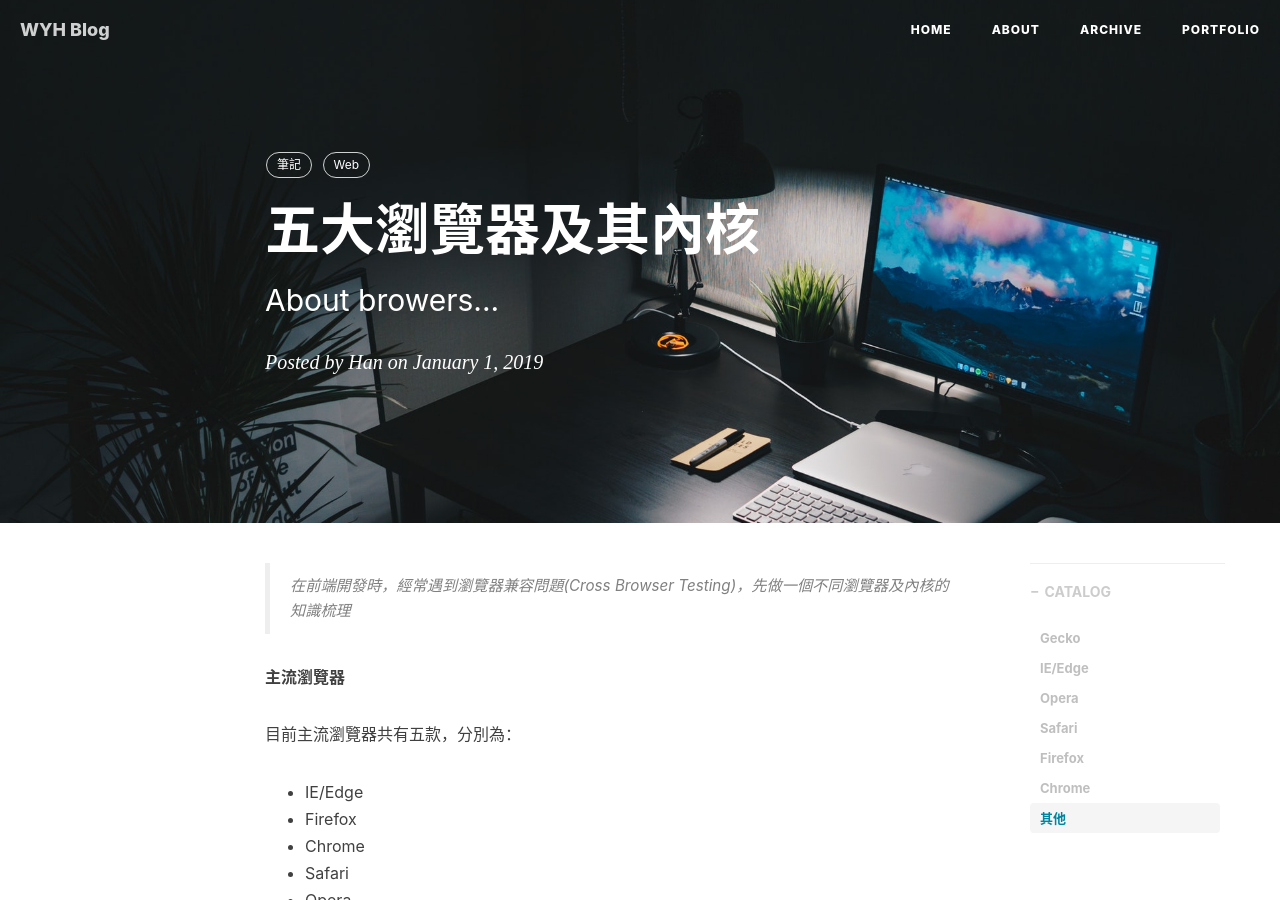
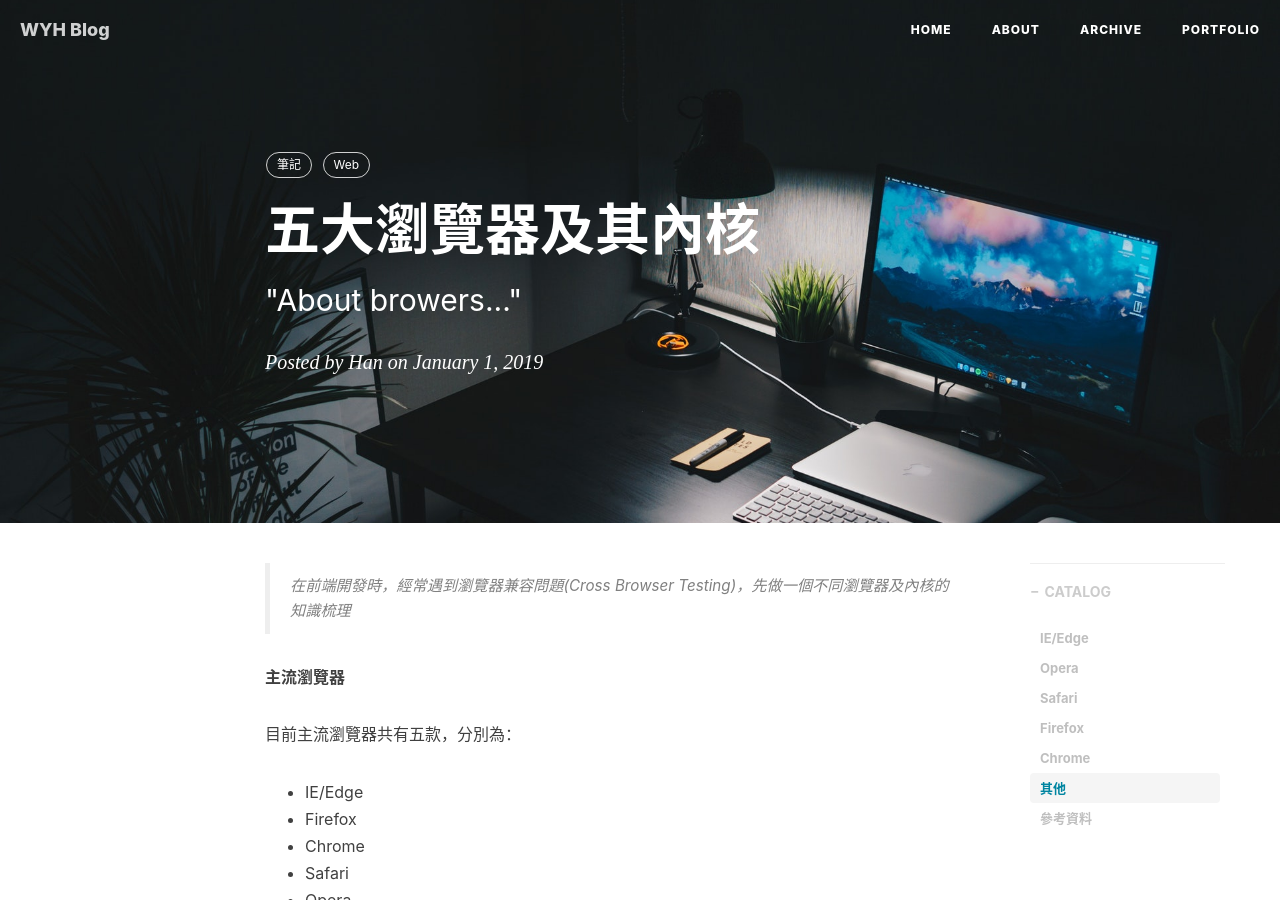
Before and after one commit to elinyuhanwu/elinyuhanwu.github.io, a Jekyll site: the page built from _posts/2019-01-08-browsers.md, in a window 1280 px wide and 900 px high. Built offline with Jekyll 4.4.1, drawn with Linux system fonts in a browser that asks for light colours; nearby versions of some CDN libraries; comment, search, counter and statistics services are not loaded.

```diff
--- a/_posts/2019-01-08-browsers.md
+++ b/_posts/2019-01-08-browsers.md
@@ -1,7 +1,7 @@
 ---
 layout:     post
 title:      "五大瀏覽器及其內核"
-subtitle:   " About browers..."
+subtitle:   " \"About browers...\""
 date:       2019-01-01 12:00:00
 author:     "Han"
 header-img: "img/post-bg-browser.jpeg"
@@ -28,6 +28,7 @@ tags:
 * Webkit
 * Blink
 * Gecko
+
 ---
 
 瀏覽器最重要的部分是瀏覽器的內核。瀏覽器内核是瀏覽器的核心，也稱`渲染引擎`，用来解釋網頁語法並渲染到網頁上。瀏覽器内核決定了瀏覽器該如何顯示網頁内容以及頁面的格式信息。不同的瀏覽器内核對網頁的語法解釋也不同，因此網頁發開者需要在不同内核的瀏覽器中測試網頁的渲染效果。
@@ -69,5 +70,5 @@ Chrome浏览器是google旗下的浏览器。Chrome浏览器至发布以来一
 
 
 
-##參考資料
+## 參考資料
 [五大主流浏览器及四大内核](https://blog.csdn.net/yuyanjing123456789/article/details/78689595)
```
